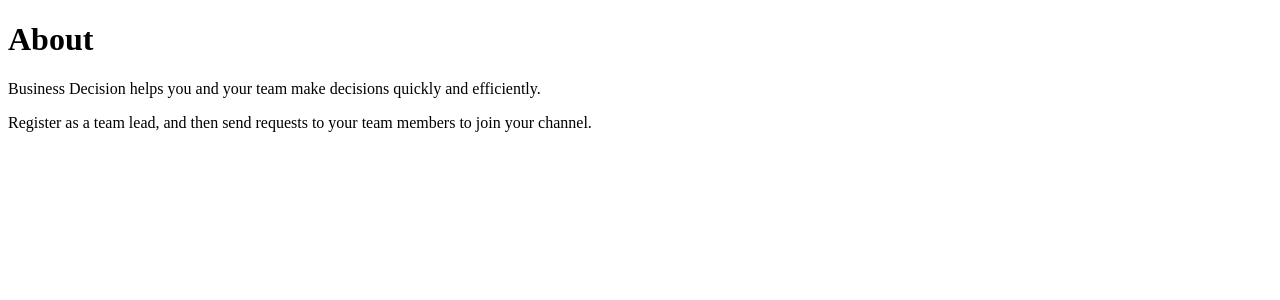
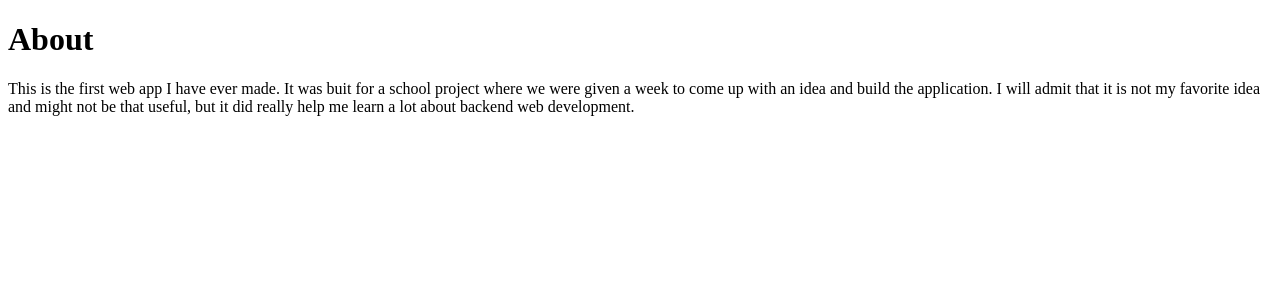
Before and after one commit to Coswold/omega_decisions, a Flask app: page /about in a window 1280 px wide. Shown: the part 126-426 px from the top of the page. Run offline with Flask 2, Linux system fonts and the light colour scheme; parts of the project's set-up code (start-up, migrations or seed data) failed here and were passed over.

Commit message:
updated delete method

```diff
--- a/app.py
+++ b/app.py
@@ -33,17 +33,15 @@
 	rows = cur.fetchall();
 	return render_template("list.html", rows = rows)
 
-@app.route('/delrec',methods = ['DELETE', 'GET'])
+@app.route('/delrec',methods = ['DELETE', 'POST'])
 def delrec():
-	print("\n\nMade it!\n\n")
-	if request.method == 'DELETE':
-		print("\n\nMade it!\n\n")
+	if request.method == 'POST':
 		try:
 			d_key = request.form['del_key']
 			with sqlite3.connect("decision.db") as con:
 				cur = con.cursor()
-				cur.execute("DELETE FROM decisions WHERE _id == ?;", (d_key))
-				print("COOL")
+				print(d_key)
+				cur.execute("DELETE FROM decisions WHERE del_key = '{}'".format(d_key))
 
 				con.commit()
 				msg = "Decision Completed"
--- a/templates/about.html
+++ b/templates/about.html
@@ -8,8 +8,7 @@
     {% extends "template.html" %}
     {% block content %}
     <h1> About </h1>
-    <p> Business Decision helps you and your team make decisions quickly and efficiently.</p>
-    <p> Register as a team lead, and then send requests to your team members to join your channel.</p>
+    <p> This is the first web app I have ever made. It was buit for a school project where we were given a week to come up with an idea and build the application. I will admit that it is not my favorite idea and might not be that useful, but it did really help me learn a lot about backend web development.</p>
     {% endblock %}
   </body>
 </html>
--- a/templates/home.html
+++ b/templates/home.html
@@ -8,7 +8,8 @@
 		{% extends "template.html" %}
 		{% block content %}
 
-		<h1> Who Can Benefit? </h1>
+		<h1> Get Feedback on New Ideas </h1>
+		<p>Input an idea and get feedback without creating an account or giving up any information besides your email address. Maybe even create an email address just for this occasion.</p>
 		{% endblock %}
 	</body>
 </html>
```
Also changed, not shown: templates/list.html (+5 -5 lines), decision.db, 5 other files.
